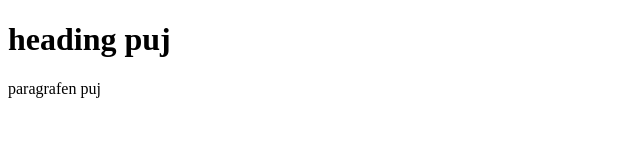
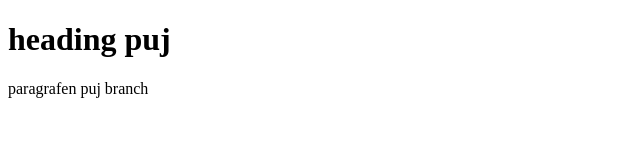
Before and after one commit to kennycph/sletmig-gittest, a plain HTML site: page index.html in a window 1280 px wide. Shown: the full height of the page, 0-640 px from the left. Drawn offline with Linux system fonts and the light colour scheme.

Commit message:
paragraph med test branch

```diff
--- a/index.html
+++ b/index.html
@@ -10,7 +10,7 @@
 
 <body>
     <h1>heading puj</h1>
-    <p>paragrafen puj</p>
+    <p>paragrafen puj branch</p>
     <script src=""></script>
 
 </body>
```
